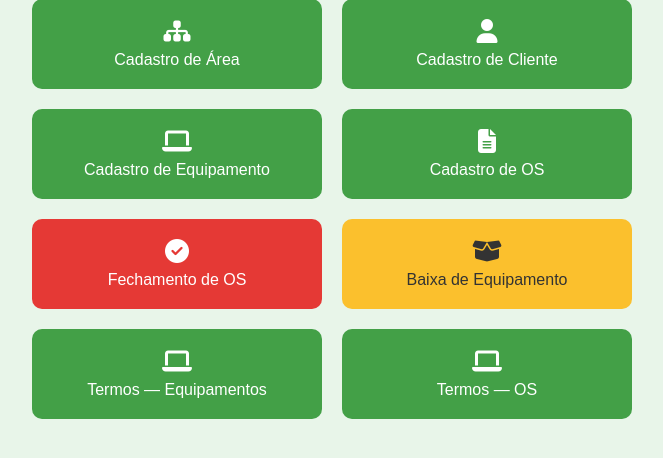
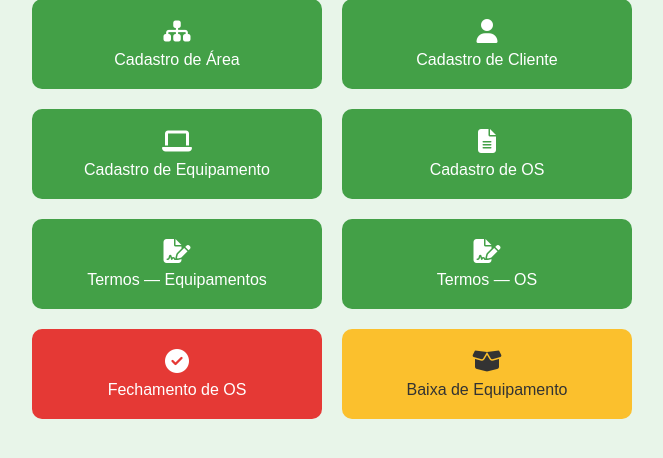
Before and after one commit to bruno-miriri/projeto_ordem_servico, a Django app: page / in a window 1280 px wide. Shown: the part 278-736 px from the top of the page, without its empty margins (308-971 px from the left). Run offline with Django 5.2, Linux system fonts and the light colour scheme.

Commit message:
update: atualiza icones do menu

```diff
--- a/templates/menu.html
+++ b/templates/menu.html
@@ -115,23 +115,22 @@
             <i class="fas fa-file-alt"></i>
             Cadastro de OS
         </a>
-
+        <a href="{% url 'listar_equipamentos_alocados' %}" class="menu-button">
+            <i class="fas fa-file-signature"></i>
+             Termos — Equipamentos
+        </a>
+        <a href="{% url 'listar_os_para_termos' %}" class="menu-button">
+            <i class="fas fa-file-signature"></i>
+            Termos — OS</a>
         <a href="{% url 'fechar_ordem_servico' %}" class="menu-button red">
             <i class="fas fa-check-circle"></i>
             Fechamento de OS
         </a>
-
         <a href="{% url 'registrar_baixa_equipamento' %}" class="menu-button yellow">
             <i class="fas fa-box-open"></i>
             Baixa de Equipamento
         </a>
-        <a href="{% url 'listar_equipamentos_alocados' %}" class="menu-button">
-            <i class="fas fa-laptop"></i>
-             Termos — Equipamentos
-        </a>
-        <a href="{% url 'listar_os_para_termos' %}" class="menu-button">
-            <i class="fas fa-laptop"></i>
-            Termos — OS</a>
+
     </div>
 
 </body>
```
